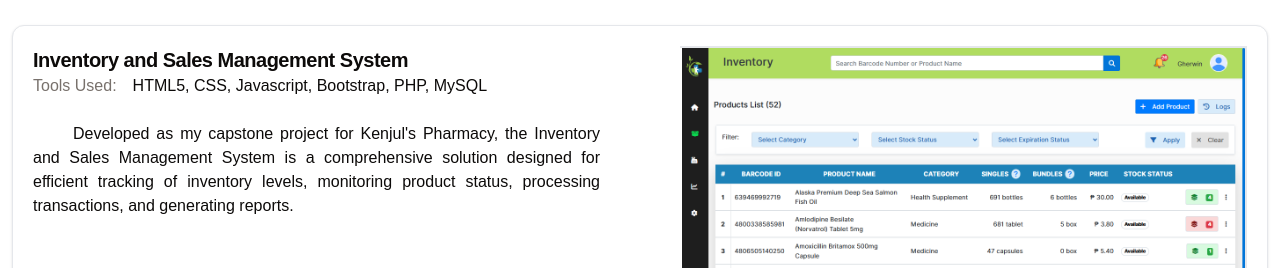
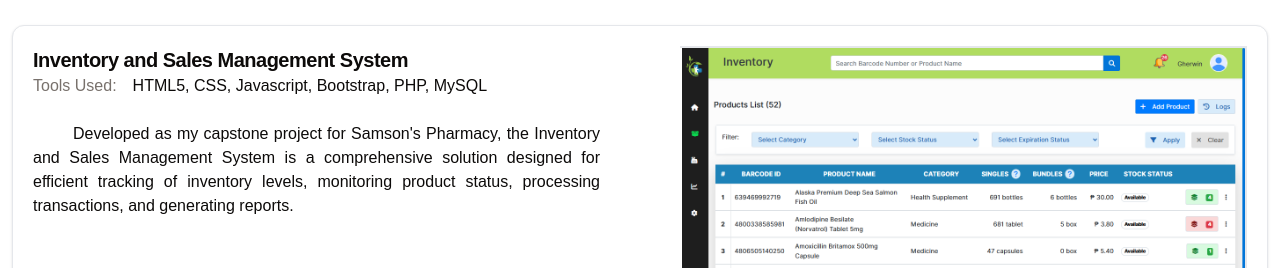
Before and after one commit to GherwinPacheco/portfolio, a React (Vite) app: page / in a window 1280 px wide. Shown: the part 1223-1491 px from the top of the page. Built offline with nearby package versions, Linux system fonts and the light colour scheme; a web font is replaced by a local one.

Commit message:
fixed PortfolioData.js

```diff
--- a/src/PortfolioData.js
+++ b/src/PortfolioData.js
@@ -51,7 +51,7 @@ export const Projects = [
         title: 'Inventory and Sales Management System',
         tools: ['HTML5', 'CSS', 'Javascript', 'Bootstrap', 'PHP', 'MySQL'],
         images: ['inv_sales_1.png', 'inv_sales_2.png', 'inv_sales_3.png'],
-        description: 'Developed as my capstone project for Kenjul\'s Pharmacy, the Inventory and Sales Management System is a comprehensive solution designed for efficient tracking of inventory levels, monitoring product status, processing transactions, and generating reports.'
+        description: 'Developed as my capstone project for Samson\'s Pharmacy, the Inventory and Sales Management System is a comprehensive solution designed for efficient tracking of inventory levels, monitoring product status, processing transactions, and generating reports.'
     },
     {
         title: 'Furniture Ordering System',
```
